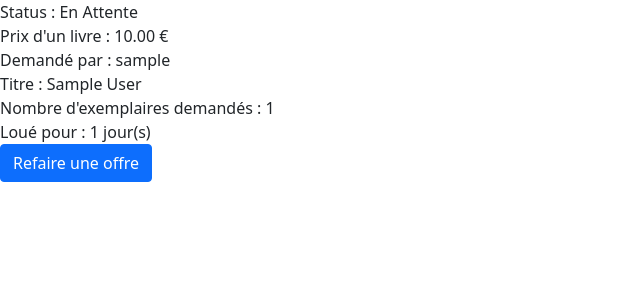
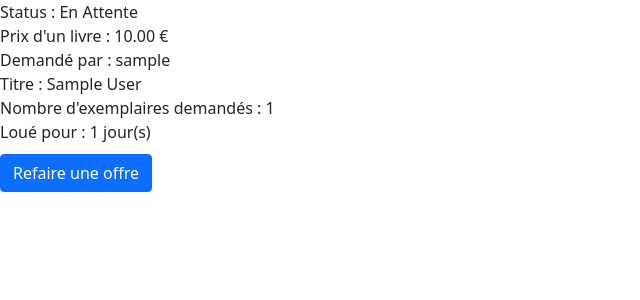
Before and after one commit to alilou-dev/DjangoLibManagement, a Django app: page /account/managesellerrequest/ in a window 1280 px wide. Shown: the part 80-380 px from the top of the page, without its empty margins (0-640 px from the left). Run offline with Django 3.2, Linux system fonts and the light colour scheme; a user stored in the database is signed in; tables that the repository leaves empty hold one stand-in row (values such as "Sample post"); some libraries are stand-ins or nearby versions.

Commit message:
Add style

```diff
--- a/Account/templates/allGroupsForClient.html
+++ b/Account/templates/allGroupsForClient.html
@@ -246,6 +246,10 @@
 						display: block;
 						padding-bottom: 5px;
 					}
+
+					.groups {
+						padding: 10px;
+					}
 				}
 			</style>
 		</head>
@@ -258,7 +262,7 @@
 				</ul>
 			{% endif %}
 			{% for group in groups %}
-			<div>
+			<div class="groups">
 				<div>
 					<label for="">Nom du groupe :</label>
 					{{ group.name }}
--- a/Account/templates/manageClientGroups.html
+++ b/Account/templates/manageClientGroups.html
@@ -245,6 +245,10 @@
 						display: block;
 						padding-bottom: 5px;
 					}
+
+					.groups {
+						padding: 10px;
+					}
 				}
 			</style>
 		</head>
@@ -258,7 +262,7 @@
 			{% endif %}
 			{% if groups %}
                 {% for group in groups %}
-                    <div>
+                    <div class="groups">
                         {% if not group.is_canceled%}
                             <div>
                                 <label for="">Nom du groupe :</label>
--- a/Account/templates/manageSellerGroups.html
+++ b/Account/templates/manageSellerGroups.html
@@ -20,6 +20,10 @@
                 html,
                 body {
                     min-height: 100%;
+                }
+
+                .groups {
+                    padding: 10px;
                 }
 
                 body,
@@ -249,7 +253,7 @@
         <body>
             {% if groups %}
                 {% for group in groups %}
-                    <div>
+                    <div class="groups">
                         {% if not group.is_canceled %}
                             <div>
                                 <label for="">Nom du groupe :</label>
--- a/Account/templates/manageSellerRequest.html
+++ b/Account/templates/manageSellerRequest.html
@@ -5,6 +5,16 @@
 {% block content %}
 	<html>
 		<head> </head>
+
+        <style>
+            .btn-block {
+                padding: 10px;
+            }
+
+            .pl-0 {
+                padding-left: 0px;
+            }
+        </style>
 		<body>
 			{% if requests%}
                 {% for request in requests %}
@@ -32,7 +42,7 @@
                         <label for="">Loué pour :</label>
                         {{request.nbDays}} jour(s)
                     </div>
-                    <div class="btn-block">
+                    <div class="btn-block pl-0">
                         <a
                             class="btn btn-primary"
                             href="/account/challengeOperation/{{request.operationID}}"
@@ -56,7 +66,7 @@
                     </div>
                 {% endfor %}
             {% else %}
-			<div>Vous avez zéro demande actuellement</div>
+			<div class="p-1">Vous avez zéro demande actuellement</div>
 			{% endif %}
 		</body>
 	</html>
```
Also changed, not shown: Account/templates/manageClientRequest.html (+16 -1 lines), Account/templates/requestClientDone.html (+7 -0 lines), Account/templates/requestSellerDone.html (+8 -1 lines).
